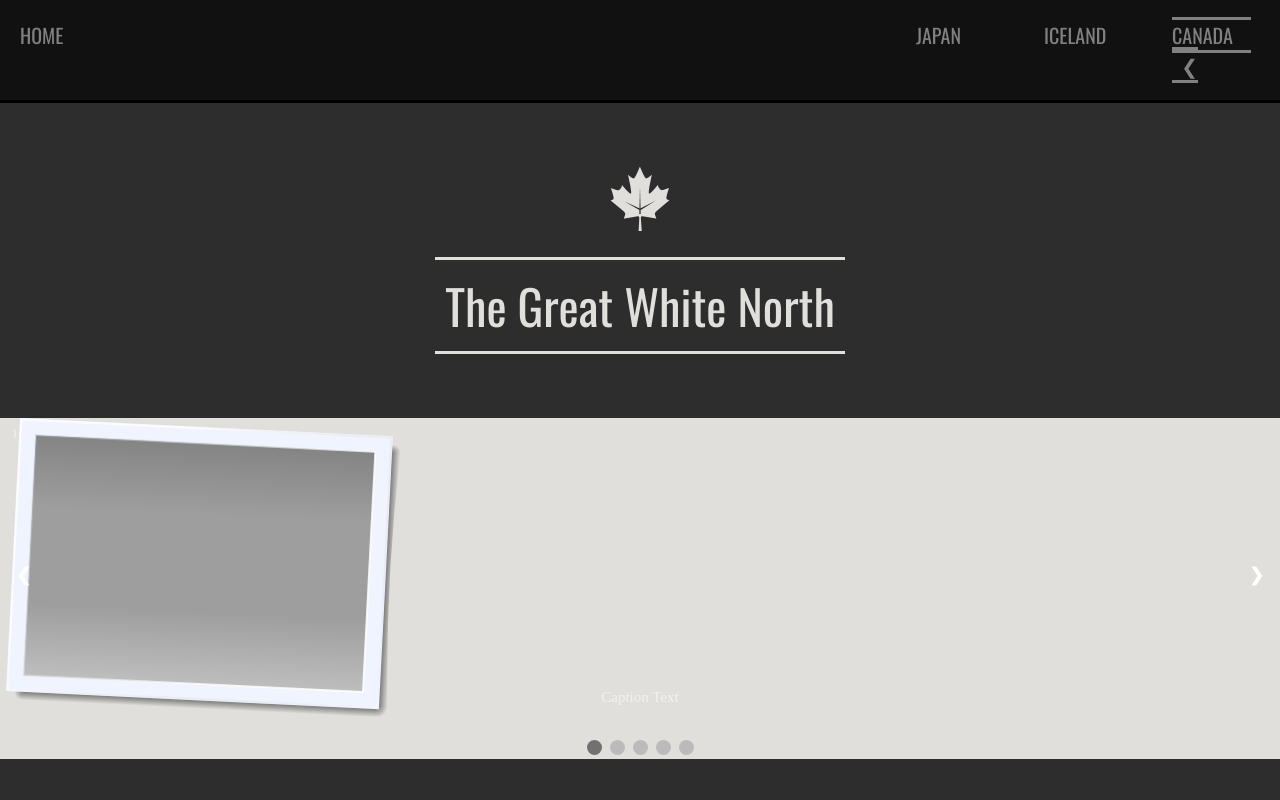
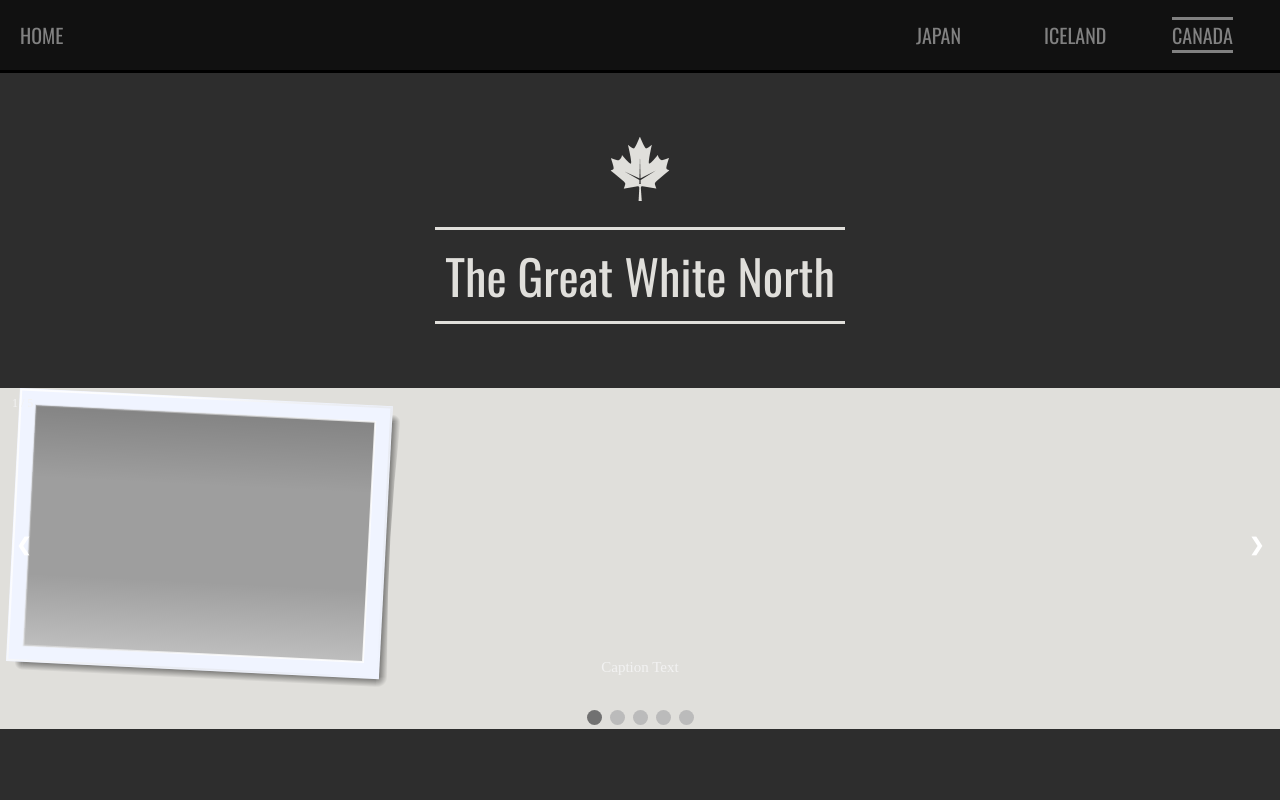
Before and after one commit to richywang/339-finalproject, a plain HTML site: page canada.html in a window 1280 px wide. Shown: the top 800 px of the page. Drawn offline with nearby package versions, Linux system fonts and the light colour scheme; files whose address does not match are found by name.

Commit message:
Fix canada

```diff
--- a/canada.html
+++ b/canada.html
@@ -20,7 +20,7 @@
                 <a href="index.html">HOME</a>
                 <a href="japan.html">JAPAN</a>
                 <a href="iceland.html">ICELAND</a>
-                <a class="currentlink" href="canada.html">CANADA</a>
+                <a class="currentlink" href="canada.html">CANADA  &nbsp; &nbsp; &nbsp; &#10094;</a>
         </div>
         <div id="mobileNav" class="mobilenav">
             <img onclick ="openNav()" id="sidenavbtn" src="images/index/2041962-200.png">
@@ -31,7 +31,7 @@
                     <li class="nav_item"><a href="index.html">HOME</a></li>
                     <li class="nav_item"><a href="japan.html">JAPAN</a></li>
                     <li class="nav_item"><a href="iceland.html">ICELAND</a></li>
-                    <li class="nav_item"><a class="currentlink" href="canada.html">CANADA &nbsp; &nbsp; &nbsp; &#10094;</a></li>
+                    <li class="nav_item"><a class="currentlink" href="canada.html">CANADA</a></li>
                 </ul>
             </nav>
         </div>
```
